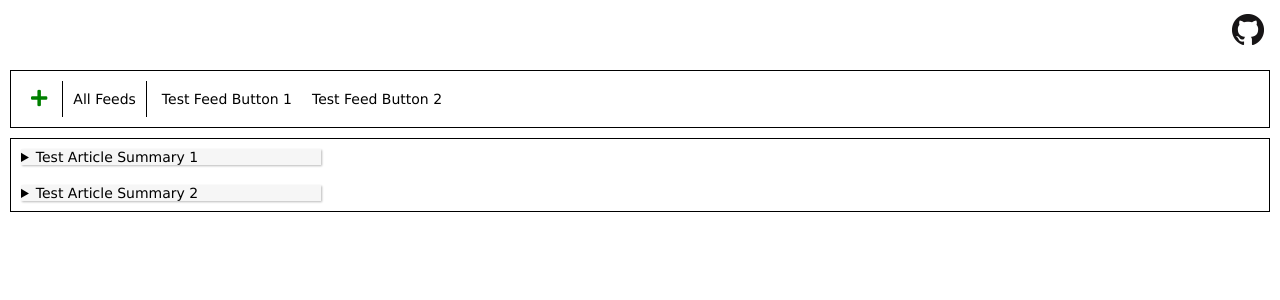
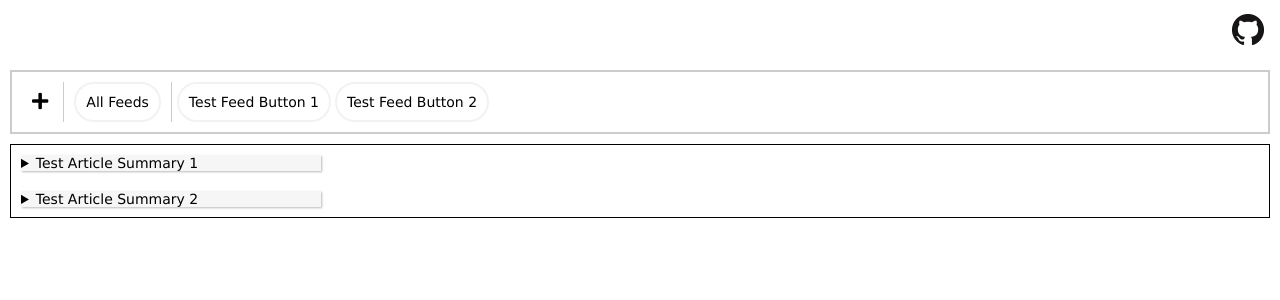
Before and after one commit to m1k3f/RssMedia, a React (Create React App) app in the folder ClientApp/: page / in a window 1280 px wide. Shown: the top 300 px of the page. Built offline with nearby package versions, Linux system fonts and the light colour scheme.

Commit message:
misc css updates

```diff
--- a/ClientApp/src/css/rssmedia.css
+++ b/ClientApp/src/css/rssmedia.css
@@ -32,7 +32,8 @@ main {
 }
 
 .divFeedBar {
-    border: 1px solid black;
+    border: 2px solid #cccccc;
+    /* border-radius: 10px; */
     padding: 10px;
     display: flex;
 
@@ -49,21 +50,28 @@ main {
 
 .divAdd > a {
     cursor: pointer;
-    color: green;
+    color: black;
     padding: 10px;
 }
 
 .divAllFeeds {
     display: flex;
     align-items: center;
-    border-left: 1px solid black;
+    border-left: 1px solid #cccccc;
     padding-left: 10px;
-    border-right: 1px solid black;
+    border-right: 1px solid #cccccc;
     padding-right: 10px;
 }
 
-.divAllFeeds > a {
+.divAllFeeds a {
     cursor: pointer;
+    padding: 10px;
+    border: 2px solid #f2f2f2;
+    border-radius: 30px;
+}
+
+.divAllFeeds a:hover:not(.divFeedsActive) {
+    background-color: #f6f6f6;
 }
 
 .divFeeds {
@@ -75,6 +83,9 @@ main {
 .divFeeds a {
     cursor: pointer;
     padding: 10px;
+    margin-right: 4px;
+    border: 2px solid #f2f2f2;
+    border-radius: 30px;
 }
 
 .divFeeds a:hover:not(.divFeedsActive) {
@@ -82,7 +93,7 @@ main {
 }
 
 .divFeedsActive {
-    background-color: #ecf9ec;
+    background-color: #e6f7ff;
 }
 
 .divFeedArticles {
```
